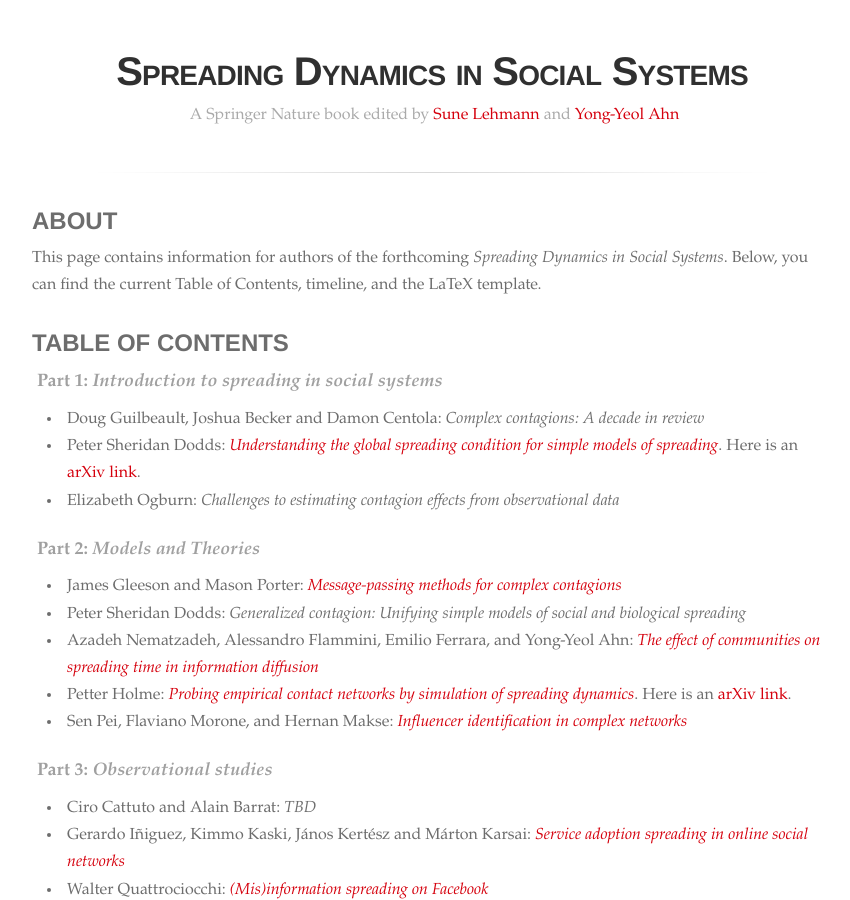
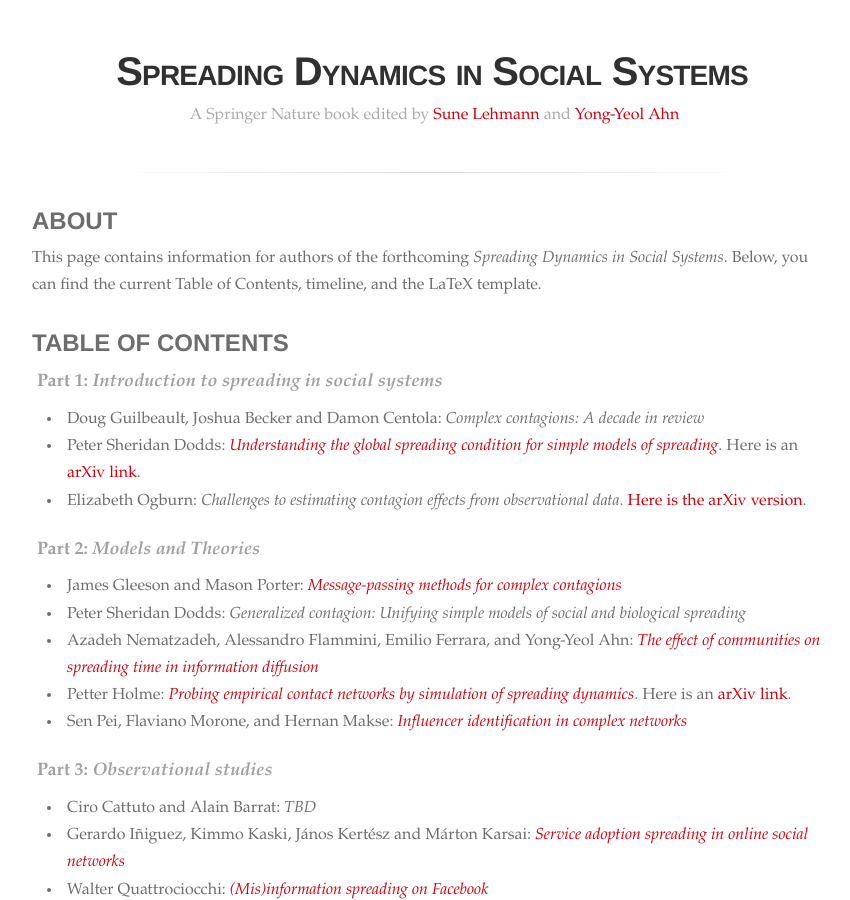
Before and after one commit to socialcontagionbook/socialcontagionbook.github.io, a Jekyll site: the page built from index.md, in a window 1280 px wide and 900 px high. Shown: the whole window, without its empty margins (208-1058 px from the left). Built offline with Jekyll 4.4.1, drawn with Linux system fonts in a browser that asks for light colours; some web fonts are replaced; our own code applies the rules of GitHub Pages for plain Markdown files.

Commit message:
Update index.md
added betsy's arxiv version

```diff
--- a/index.md
+++ b/index.md
@@ -12,7 +12,7 @@ This page contains information for authors of the forthcoming _Spreading Dynamic
 
 * Doug Guilbeault, Joshua Becker and Damon Centola: _Complex contagions: A decade in review_
 * Peter Sheridan Dodds: [_Understanding the global spreading condition for simple models of spreading_](#dodds1). Here is an [arXiv link](https://arxiv.org/abs/1705.02419).
-* Elizabeth Ogburn: _Challenges to estimating contagion effects from observational data_
+* Elizabeth Ogburn: _Challenges to estimating contagion effects from observational data_. [Here is the arXiv version](https://arxiv.org/abs/1706.08440).
 
 ## **Part 2**: _Models and Theories_
 
```
